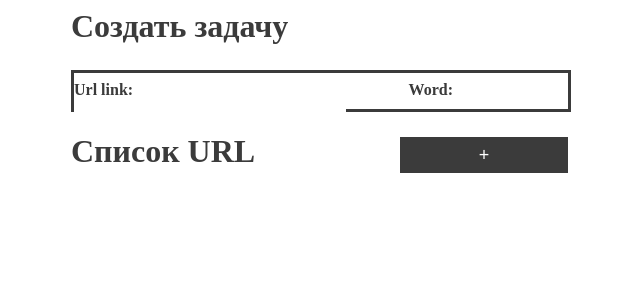
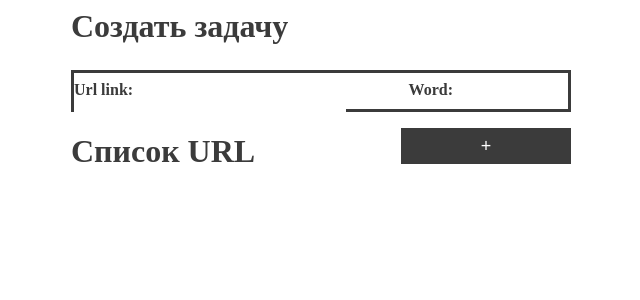
Before and after one commit to KznRkjp/mod21homework, a Django app: page /url_count/list/ in a window 1280 px wide. Shown: the top 300 px of the page, without its empty margins (319-959 px from the left). Run offline with Django 3.2, Linux system fonts and the light colour scheme; data that the repository does not hold is empty.

Commit message:
Update list.html

```diff
--- a/url_count/templates/urls/list.html
+++ b/url_count/templates/urls/list.html
@@ -10,9 +10,13 @@
 <h1>Создать задачу</h1>
 </div>
 </div>
+<div class="row">
+<div class="col">
 <form action="." method="post">
 {{ form }}
 {% csrf_token %}
+</div>
+</div>
 <div class="row">
 <div class="col">
 <button class="add" type="submit">+</button>
```
